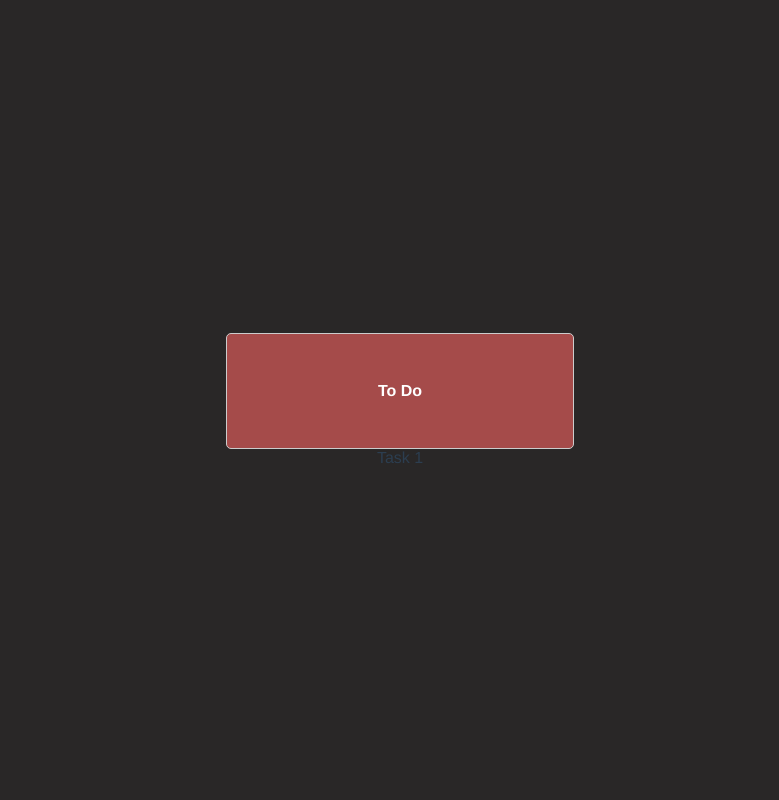
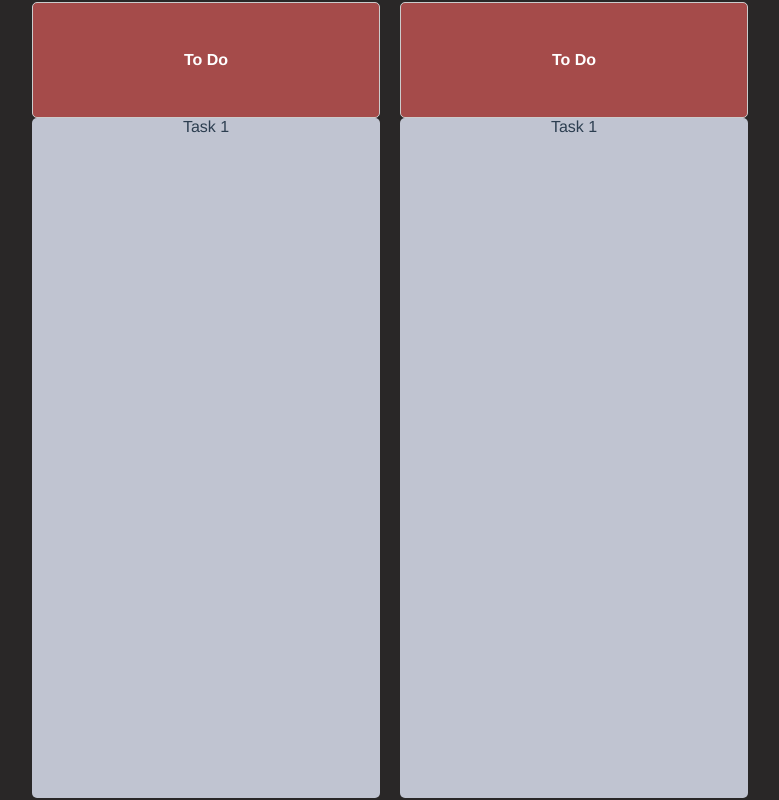
Before and after one commit to demetgas/drag-drop-vue, a Vue app: page / in a window 1280 px wide. Shown: the whole page, without its empty margins (240-1019 px from the left). Built offline with nearby package versions, Linux system fonts and the light colour scheme.

Commit message:
added styling

```diff
--- a/src/App.vue
+++ b/src/App.vue
@@ -1,5 +1,6 @@
 <template>
   <div class="App">
+    <TaskCard />
     <TaskCard />
   </div>
 </template>
--- a/src/components/TaskCard.vue
+++ b/src/components/TaskCard.vue
@@ -3,7 +3,7 @@
     <div class="card">
       <div class="title"><div class="titleName">To Do</div></div>
       <div class="list">
-        <div class="items"><div class="listItems">Task 1</div></div>
+        <div class="listItems">Task 1</div>
       </div>
     </div>
   </div>
@@ -19,6 +19,11 @@ export default {
 </script>
 
 <style scoped>
+.card {
+  border-radius: 5px;
+  margin-right: 20px;
+  text-align: center;
+}
 .title {
   background-color: #a54b4a;
   border-radius: 5px;
@@ -30,4 +35,13 @@ export default {
   color: white;
   width: 250px;
 }
+.list {
+  display: flex;
+  flex-direction: column;
+  border-radius: 5px;
+  background-color: rgb(192, 196, 209);
+  height: 680px;
+  overflow-y: auto;
+  overflow-x: hidden;
+}
 </style>
```
